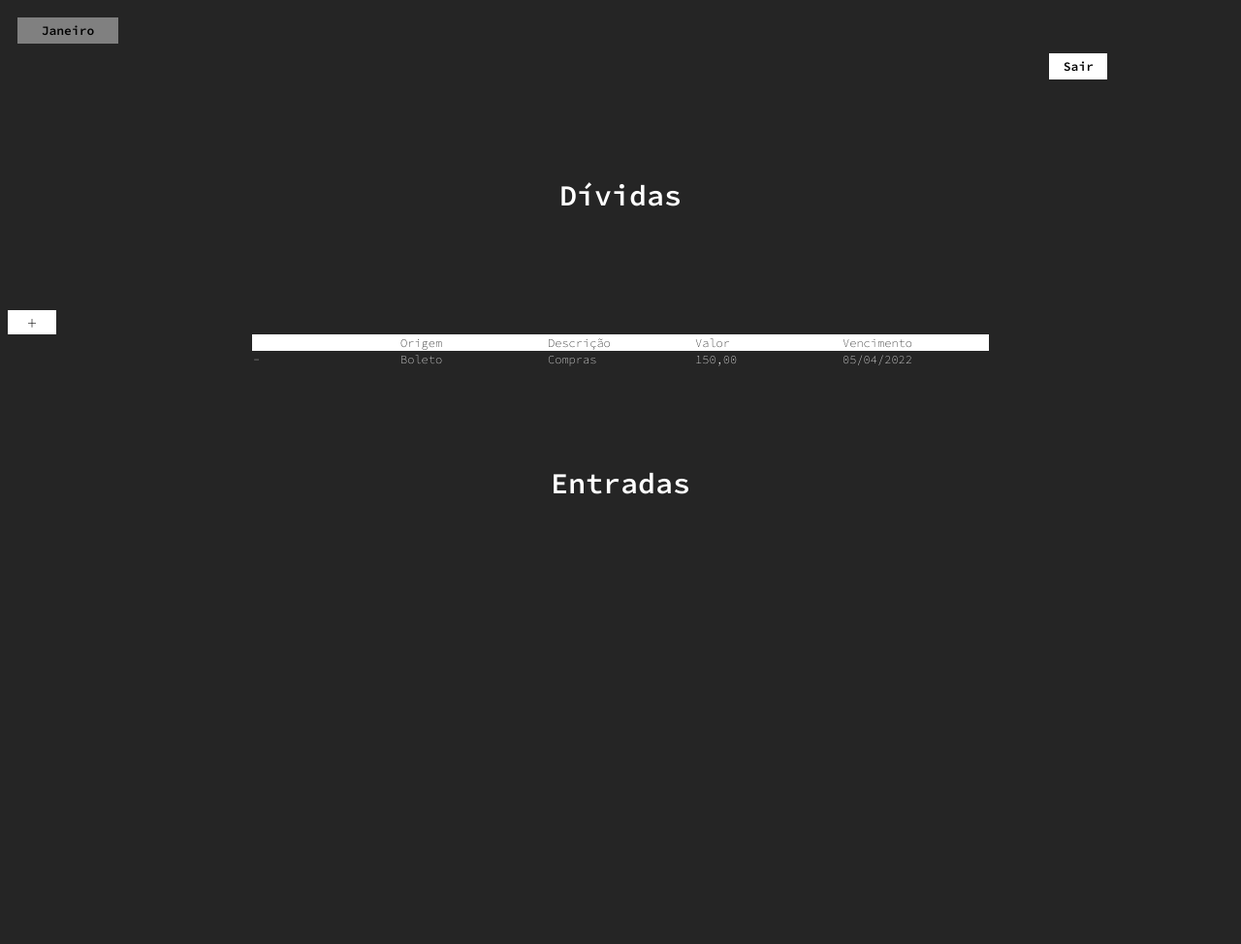
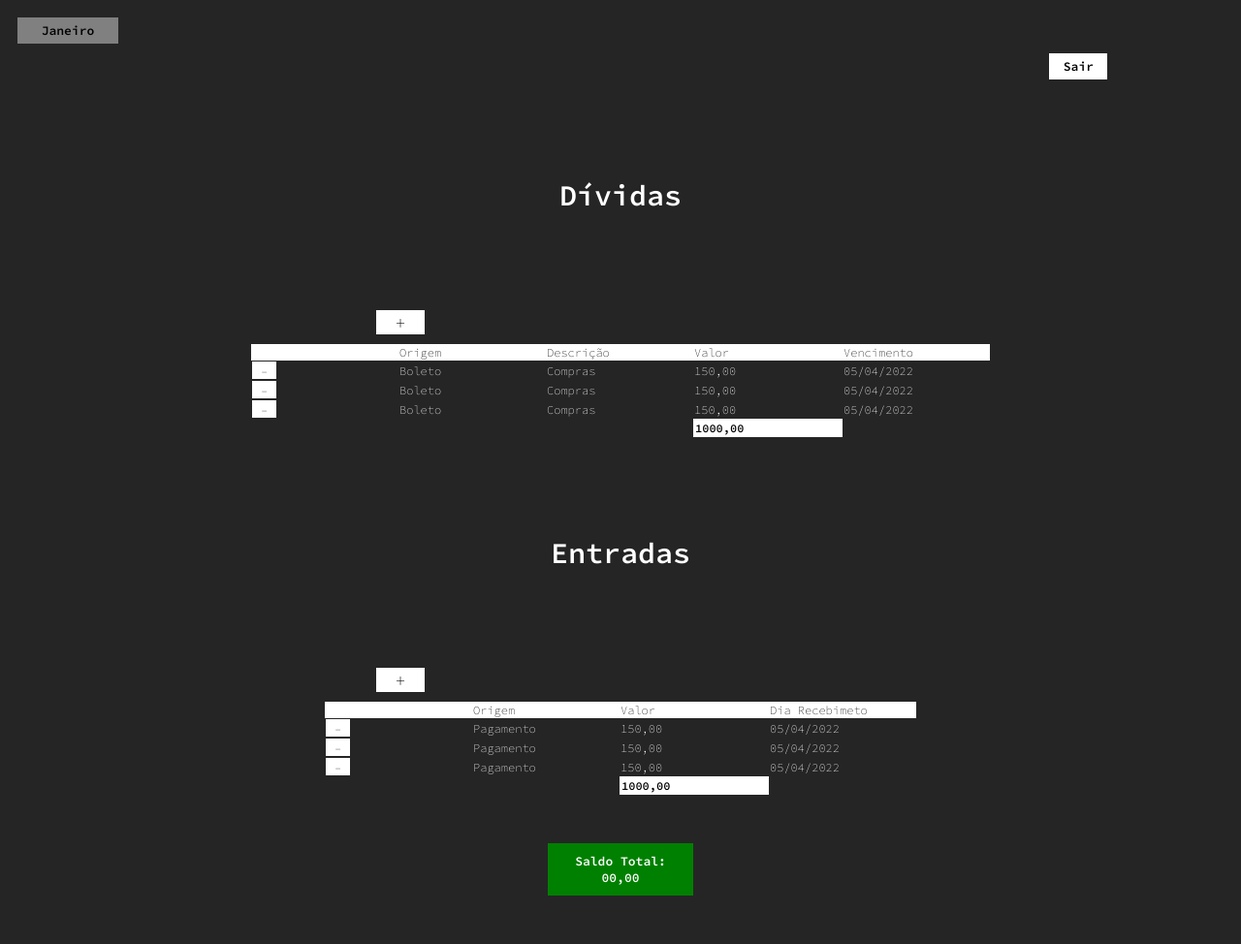
Before and after one commit to Pcolombini/sistema-gerenciamento-financeiro, a PHP site: page /home.php in a window 1280 px wide. Shown: the whole page at 97% size. Before the commit the page ends 510 px from the top, so only its background shows below. Run offline with PHP 8.4, Linux system fonts and the light colour scheme.

Commit message:
Continuação do projeto

```diff
--- a/sistema-gerenciamento-financeiro/CSS/home.css
+++ b/sistema-gerenciamento-financeiro/CSS/home.css
@@ -44,14 +44,29 @@ h2{
 
 }
 
+h3{
+    color: white;
+    margin: 50px auto;
+    width: 130px;
+    padding: 10px;
+    text-align: center;
+    font-size: small;
+}
+
 .tabela{
     margin: auto;
     color: white;
     border-collapse: collapse;
 }
+
 td{
     width: 150px;
     font-size: 9pt;
+}
+
+tr:hover{
+    cursor: pointer;
+    background-color: gray;
 }
 
 .titulo{
@@ -65,4 +80,41 @@ td{
     background-color: white;
     color: black;
     text-align: center;
+    margin: 0px 0px 10px 380px;
 }
+
+.adicionar:hover{
+    background-color: green;
+    cursor: pointer;
+}
+
+.apagar{
+    display: block;
+    background-color: white;
+    width: 25px;
+    text-align: center;
+    padding: 3px 0px 0px 0px;
+}
+
+.apagar:hover{
+    background-color: red;
+    cursor: pointer;
+}
+.total{
+    padding: 2px;
+    font-weight: 700;
+    background-color: white;
+    color: black;
+}
+.rodape:hover{
+    background-color: #252525;
+    cursor: context-menu;
+}
+
+#green{
+    background-color: green;
+}
+
+#red{
+    background-color: red;
+}
--- a/sistema-gerenciamento-financeiro/home.php
+++ b/sistema-gerenciamento-financeiro/home.php
@@ -28,7 +28,7 @@
         <section class="conteudo">
             <h2>Dívidas</h2>
             <section class="adicionar">+</section>
-            <table class="tabela">
+                <table class="tabela">
                 <tr>
                     <td class="titulo"></td>
                     <td class="titulo">Origem</td>
@@ -37,14 +37,69 @@
                     <td class="titulo">Vencimento</td>
                 </tr>
                 <tr>
-                    <td>-</td>
+                    <td><a href="" class="apagar">-</a></td>
                     <td>Boleto</td>
                     <td>Compras</td>
                     <td>150,00</td>
                     <td>05/04/2022</td>
                 </tr>
+                <tr>
+                    <td><a href="" class="apagar">-</a></td>
+                    <td>Boleto</td>
+                    <td>Compras</td>
+                    <td>150,00</td>
+                    <td>05/04/2022</td>
+                </tr>
+                <tr>
+                    <td><a href="" class="apagar">-</a></td>
+                    <td>Boleto</td>
+                    <td>Compras</td>
+                    <td>150,00</td>
+                    <td>05/04/2022</td>
+                </tr>
+                <tr class="rodape">
+                    <td></td>
+                    <td></td>
+                    <td></td>
+                    <td class="total">1000,00</td>
+                    <td></td>
+                </tr>
             </table>
             <h2>Entradas</h2>
+            <section class="adicionar">+</section>
+                <table class="tabela">
+                <tr>
+                    <td class="titulo"></td>
+                    <td class="titulo">Origem</td>
+                    <td class="titulo">Valor</td>
+                    <td class="titulo">Dia Recebimeto</td>
+                </tr>
+                <tr>
+                    <td><a href="" class="apagar">-</a></td>
+                    <td>Pagamento</td>
+                    <td>150,00</td>
+                    <td>05/04/2022</td>
+                </tr>
+                <tr>
+                    <td><a href="" class="apagar">-</a></td>
+                    <td>Pagamento</td>
+                    <td>150,00</td>
+                    <td>05/04/2022</td>
+                </tr>
+                <tr>
+                    <td><a href="" class="apagar">-</a></td>
+                    <td>Pagamento</td>
+                    <td>150,00</td>
+                    <td>05/04/2022</td>
+                </tr>
+                <tr class="rodape">
+                    <td></td>
+                    <td></td>
+                    <td class="total">1000,00</td>
+                    <td></td>
+                </tr>
+            </table>
+            <h3 id="green">Saldo Total: 00,00</h3>
         </section>
     </main>
 
```
